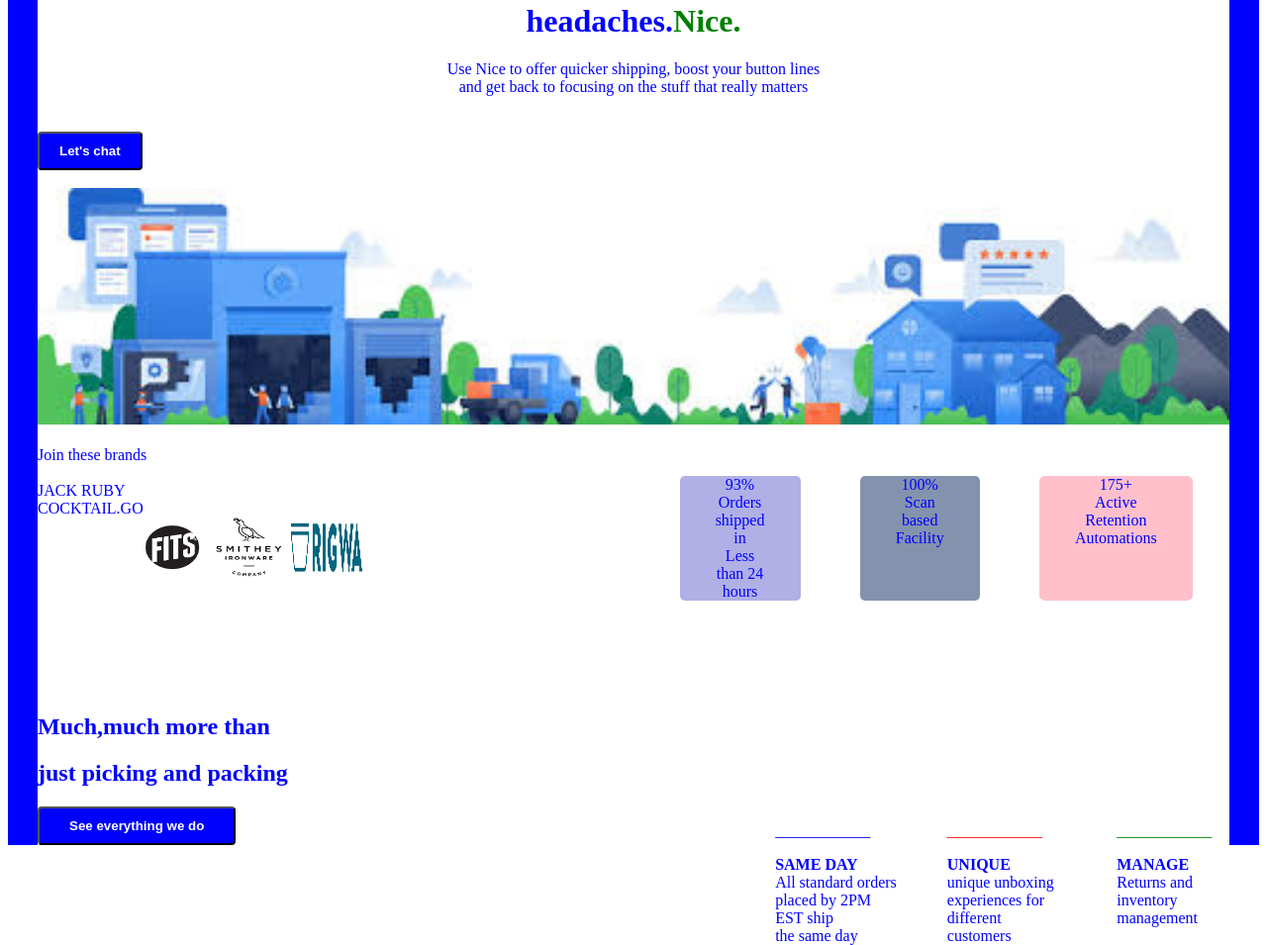
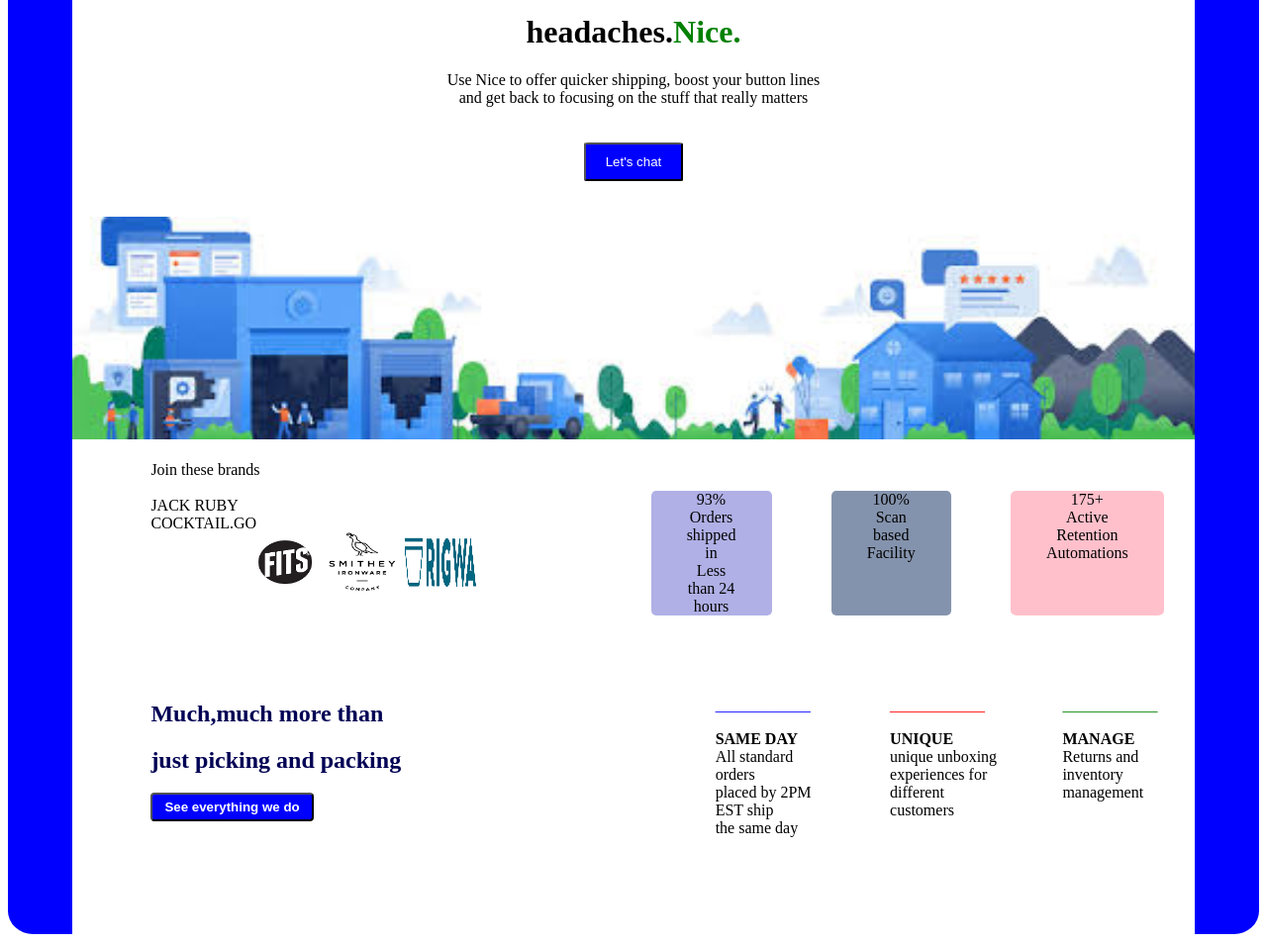
Before and after one commit to Rabecca-Chepkemboi/website-test, a plain HTML site: page index.html in a window 1280 px wide. Shown: the part 242-1197 px from the top of the page at 99% size. Drawn offline with Linux system fonts and the light colour scheme.

Commit message:
made changes

```diff
--- a/index.html
+++ b/index.html
@@ -9,7 +9,8 @@
 
 </head>
 <body>
-    <div class="nono">
+    <div class="bot" >
+
     <img src="commerce.png"alt="logo" class="koko">
     <div>
         <nav class="gum" >
@@ -20,6 +21,7 @@
             </ul>
         </nav>
     </div>
+</div>
     <br/>
     <br/>
 
@@ -31,10 +33,11 @@
     Use Nice to offer quicker shipping, boost your button lines
     <br/>
     and get back to focusing on the stuff that really matters
-    </div>
+    <br/>
     <br/>
     <br/>
     <button class="kut" >Let's chat</button>
+    </div>
     <br/>
     <br/>
     <img src="warehouse.jpeg"alt="building" class="fok">
@@ -51,7 +54,7 @@
     <div class="tum" >
     <img src="fits.png"alt="fits logo">
     <img src="smith.png"alt="smithey logo">
-    <img src="life.png"alt="rigwa logo">
+    <img src="life.png"alt="rigwa logo" >
     </div>
     </Div>
     <DIV class="cok" >
@@ -72,14 +75,19 @@
     </div>
 </DIV>
 </div>
+<br/>
+<br/>
+<br/>
+<br/>
+<div class="ref" >
 
     <DIV class="mof" >
     <div>
         <div><h2>Much,much more than</h2></div>
         <div><h2>just picking and packing</h2></div>
+        <button class="got">See everything we do</button>
     </div>
     </DIV>
-    <button class="got" >See everything we do</button>
     <DIV class="rut" >
     <div>
         <p class="x"> ____________ </p>
--- a/style.css
+++ b/style.css
@@ -3,12 +3,14 @@
     height: 20%;
     margin-top: 0%;
 }
-.nono{
-    border: solid 30px;color: blue;
-    border-bottom: none;
-}
+
 body{
     background-color: white;
+    border: solid 65px;color: blue;
+    border-bottom: none;
+    color: black;
+    border-radius: 2%;
+    border-color: blue;
 }
 .dox{
     text-align: center;
@@ -17,12 +19,10 @@
     text-align: center;
 }
 .kut{
-  background-color: blue;
-  color: white;
-  text-align: center;
-  border-radius: 4px;
-  padding: 10px 20px;
-  font-weight: bold;
+    text-align: center;
+    background-color: blue;color: white;
+    border-radius: 4%;
+    padding: 10px 20px;
 }
 .fok{
     width: 100%;
@@ -60,7 +60,7 @@
     justify-content: right;
     display: flex;
     position: absolute;
-    margin-left: 70%;
+    margin-left: 65%;
 }
 .tok{
     text-align: center;
@@ -92,22 +92,25 @@
     font-weight: bold;
     background-color: blue;
     border-radius: 4px;
-    padding: 10px 30px;
+    padding: 5px 12px;
     color: white;
 }
 .mof{
-    color: blue;
-    margin-top: 10%;
+    color: rgb(2, 2, 85);
+    margin-bottom: 10%;
+    padding-left: 7%;
 
 }
 .rut{
     float: right;
     justify-content: right;
     display: flex;
-    gap: 10%;
+    gap: 12%;
+    padding-left: 18%;
 }
 .mog{
     position: relative;
+    padding-left: 7%;
 
 }
 .m{
@@ -131,3 +134,14 @@
 .gur{
     display: flex;
 }
+.ref{
+    display: flex;
+    gap: 10%;
+}
+.bot{
+    display: flex;
+    gap: 30%;
+}
+.no{
+    color: black;
+}
```
